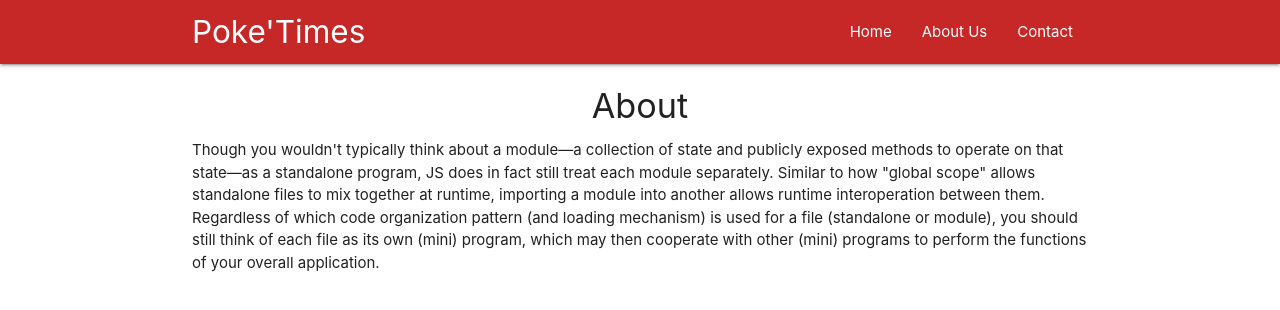
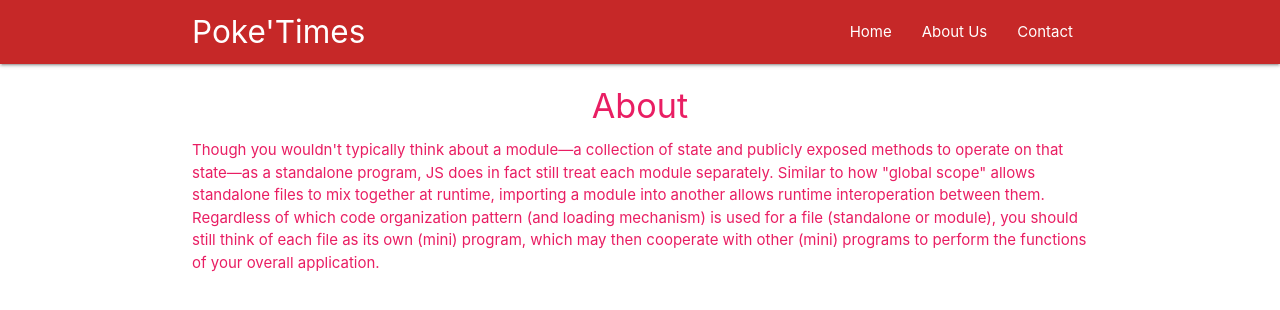
Before and after one commit to Yigaue/reactedAct, a React (Create React App) app in the folder poketimes/: page /about in a window 1280 px wide. Shown: the top 310 px of the page. Built offline with nearby package versions, Linux system fonts and the light colour scheme.

Commit message:
custor hoc

```diff
--- a/poketimes/src/components/About.js
+++ b/poketimes/src/components/About.js
@@ -1,4 +1,5 @@
 import React from "react";
+import Rainbow from '../hoc/Rainbow';
 
 const About = () => {
     return (
@@ -11,4 +12,4 @@
     )
 }
 
-export default About;
+export default Rainbow(About);
--- a/poketimes/src/hoc/Rainbow.js
+++ b/poketimes/src/hoc/Rainbow.js
@@ -2,5 +2,16 @@
 
 const Rainbow = (WrappedComponent) => {
     const colours = ['red', 'pink', 'orange', 'blue', 'green', 'yellow'];
-    const randomColour = colours[Math.random() * 5];
+    const randomColour = colours[Math.floor(Math.random() * 5)];
+    const className = randomColour + '-text';
+
+    return (props) => {
+        return (
+            <div className={className}>
+                <WrappedComponent {...props}/>
+            </div>
+        )
+    }
 }
+
+export default Rainbow;
```
